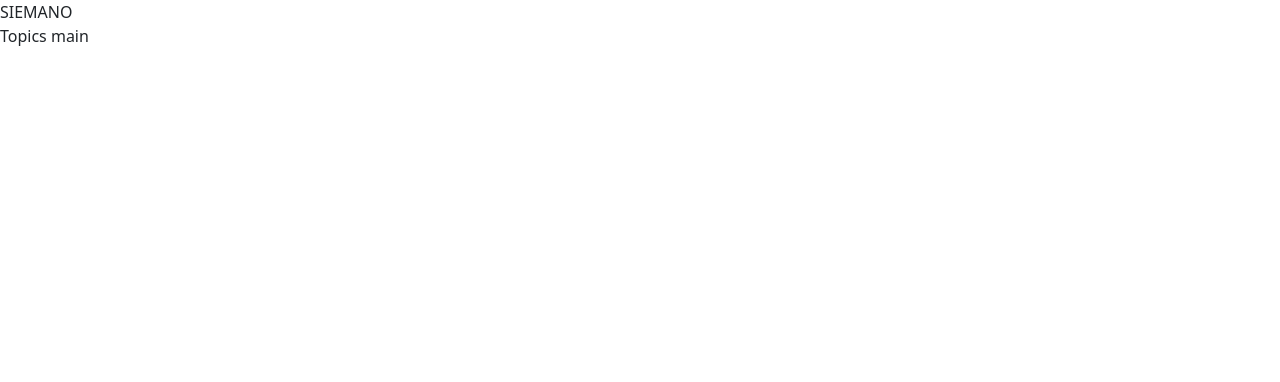
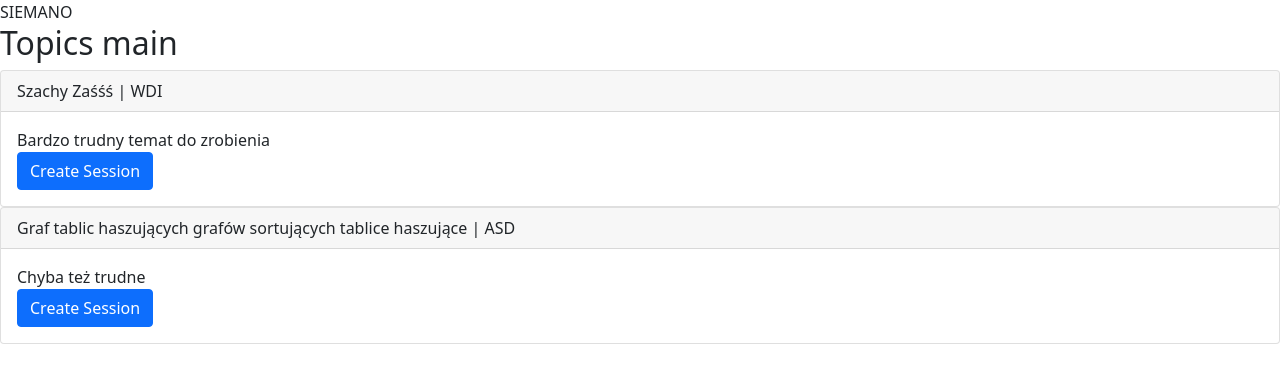
Before and after one commit to adrianryt/UI_IOZeta, a React (Create React App) app in the folder app/: page /topics in a window 1280 px wide. Shown: the top 382 px of the page. Built offline with nearby package versions, Linux system fonts and the light colour scheme.

Commit message:
views topics list

```diff
--- a/app/package.json
+++ b/app/package.json
@@ -10,6 +10,7 @@
     "@types/node": "^17.0.23",
     "@types/react": "^17.0.43",
     "@types/react-dom": "^17.0.14",
+    "axios": "^0.26.1",
     "bootstrap": "^5.1.3",
     "react": "^17.0.2",
     "react-bootstrap": "^2.2.2",
--- /dev/null
+++ b/app/public/mocked_topics.json
@@ -0,0 +1,14 @@
+[
+  {
+    "id": 1,
+    "subject": "WDI",
+    "title": "Szachy Zaśśś",
+    "description": "Bardzo trudny temat do zrobienia"
+  },
+  {
+    "id": 2,
+    "subject": "ASD",
+    "title": "Graf tablic haszujących grafów sortujących tablice haszujące",
+    "description": "Chyba też trudne"
+  }
+]
--- a/app/src/Topic.tsx
+++ b/app/src/Topic.tsx
@@ -9,10 +9,10 @@ type propsType = {
 const Topic = (props: propsType) => {
     return(
         <Card>
-            <Card.Header>{props.topic.tile} | {props.topic.subject}</Card.Header>
+            <Card.Header>{props.topic.title} | {props.topic.subject}</Card.Header>
             <Card.Body>
                 <div>{props.topic.description}</div>
-                <Button>asd</Button>
+                <Button>Create Session</Button>
             </Card.Body>
         </Card>
     )
--- a/app/src/TopicsList.tsx
+++ b/app/src/TopicsList.tsx
@@ -1,7 +1,28 @@
 import * as React from "react";
+import TopicObject from "./objects/TopicObject";
+import {useEffect, useState} from "react";
+import axios from "axios";
+import Topic from "./Topic";
 
 const TopicsList = () => {
 
+    const [topics, setTopics] = useState<TopicObject[]>([]);
+
+    useEffect(() => {
+        axios.get("/mocked_topics.json").then((response) => {
+            setTopics(response.data)
+        }).catch((e) => {
+            console.error("cannot fetch topics: "+e);
+        })
+    })
+
+    const topicsComponents = topics.map(topic => <Topic key={topic.title+topic.description+topic.subject} topic={topic}/>)
+
+    return(
+        <div>
+            {topicsComponents}
+        </div>
+    )
 }
 
 export default TopicsList;
--- a/app/src/TopicsMain.tsx
+++ b/app/src/TopicsMain.tsx
@@ -1,8 +1,12 @@
 import * as React from "react";
+import TopicsList from "./TopicsList";
 
 const TopicsMain = () => {
     return(
-        <div>Topics main</div>
+        <div>
+            <h2>Topics main</h2>
+            <TopicsList />
+        </div>
     )
 }
 
```
Also changed, not shown: app/src/objects/TopicObject.ts (+6 -6 lines), 1 other file (tests, documents, lock files or other folders).
